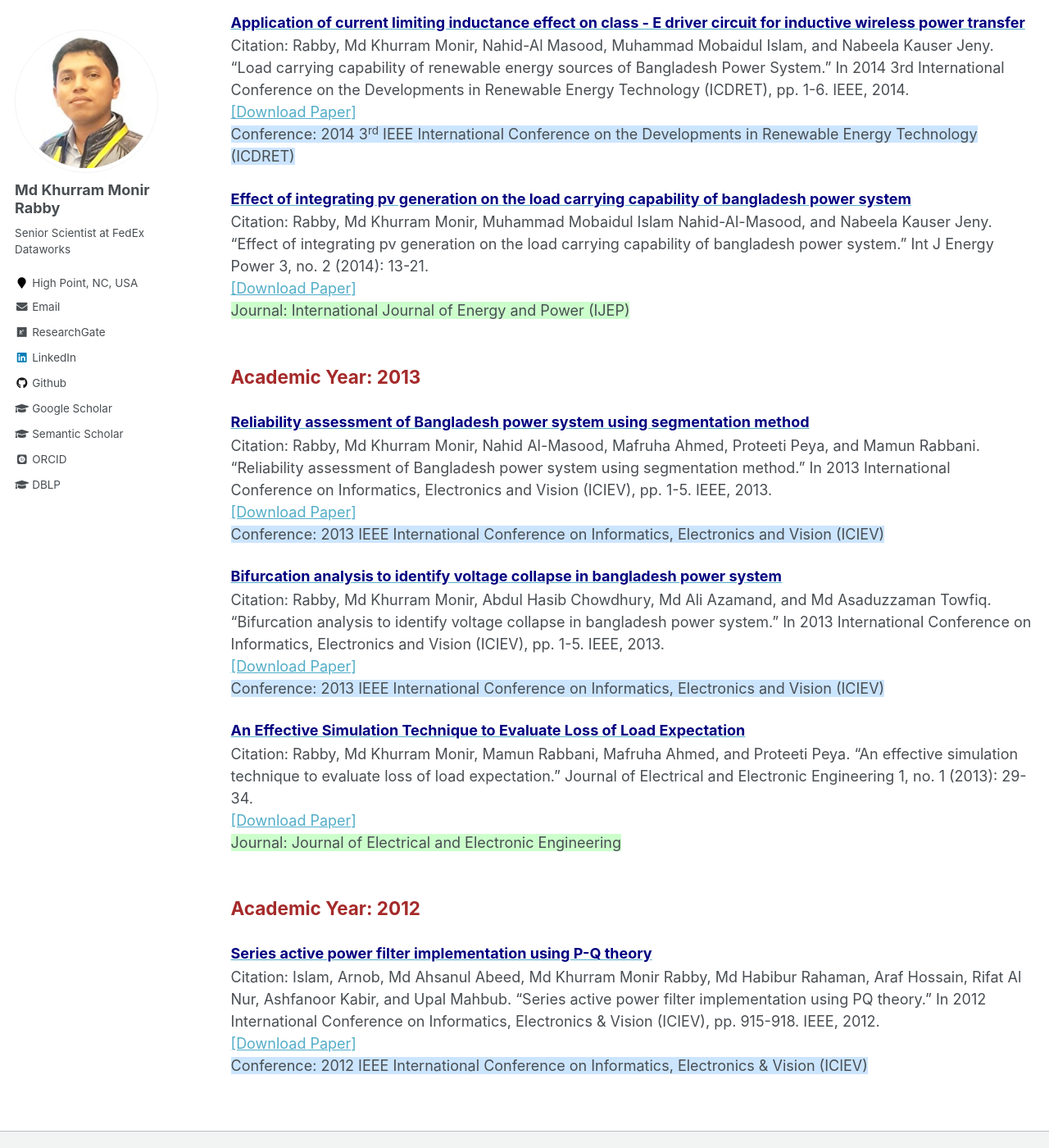
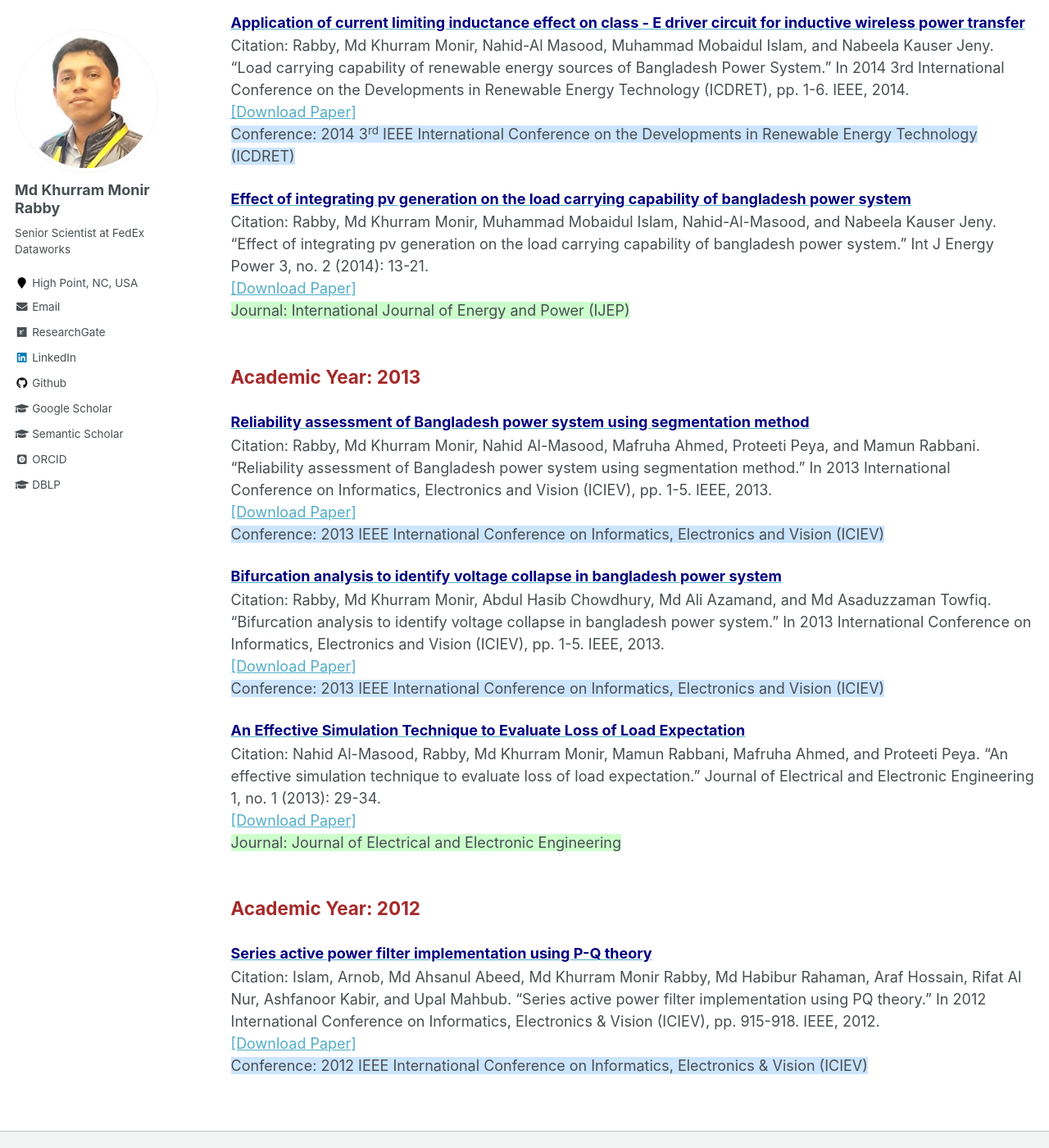
Before and after one commit to mkmrabby/mkmrabby.github.io, a Jekyll site: the page built from _pages/publications_lists.md, in a window 1280 px wide and 1400 px high, scrolled down 5136 px. Shown: the whole window at 82% size. Built offline with Jekyll 4.4.1, drawn with Linux system fonts in a browser that asks for light colours; some web fonts are replaced.

Commit message:
Update publications_lists.md

```diff
--- a/_pages/publications_lists.md
+++ b/_pages/publications_lists.md
@@ -187,7 +187,7 @@ Citation: Rabby, Md Khurram Monir, Nahid-Al Masood, Muhammad Mobaidul Islam, and
 <br/>
 
 <span style="color:black; font-size:1.1em"><b><a href="https://d1wqtxts1xzle7.cloudfront.net/47284032/Effect_of_Integrating_PV_Generation_on_the_Load_Carrying_Capability_of_Bangladesh_Power_System-libre.pdf?1468731484=&response-content-disposition=inline%3B+filename%3DEffect_of_Integrating_PV_Generation_on_t.pdf&Expires=1748818025&Signature=g3E6CrsTv33WmVM7hcuElTpDyv-xVEwd-peo60WdBxSkGe3UWRdMNeElupGLufVXWfzyH-EaTlFP9~Hvq2CWpP4xHQucY5ZCU6da42fmDBJwDBVqeXh1lptD8hdj7y0MeFU534cjmQk1sHLqpL3GflBHsx2k9gtShxUvHdJsw1cnvHELrPkBV~SBU7bhN2N~Cqhxi8cj5gkWhMTa81GA8knZefQbQuqUreDi6YbFJjOJUNde5qCvuaceghZHo0ffvUyuOOCIjmuF0MaX3aR1Yc16jf79z1857IHzHIFzIu3FoPtt6HseMgBZHfoahRzeCmdgSygnWrCxyIV6eZQtTw__&Key-Pair-Id=APKAJLOHF5GGSLRBV4ZA" target="_blank"><font color="Navy" size="4">Effect of integrating pv generation on the load carrying capability of bangladesh power system</font></a></b></span><br/>
-Citation: Rabby, Md Khurram Monir, Muhammad Mobaidul Islam Nahid-Al-Masood, and Nabeela Kauser Jeny. "Effect of integrating pv generation on the load carrying capability of bangladesh power system." Int J Energy Power 3, no. 2 (2014): 13-21.<br/>
+Citation: Rabby, Md Khurram Monir, Muhammad Mobaidul Islam, Nahid-Al-Masood, and Nabeela Kauser Jeny. "Effect of integrating pv generation on the load carrying capability of bangladesh power system." Int J Energy Power 3, no. 2 (2014): 13-21.<br/>
 <a href="https://d1wqtxts1xzle7.cloudfront.net/47284032/Effect_of_Integrating_PV_Generation_on_the_Load_Carrying_Capability_of_Bangladesh_Power_System-libre.pdf?1468731484=&response-content-disposition=inline%3B+filename%3DEffect_of_Integrating_PV_Generation_on_t.pdf&Expires=1748818025&Signature=g3E6CrsTv33WmVM7hcuElTpDyv-xVEwd-peo60WdBxSkGe3UWRdMNeElupGLufVXWfzyH-EaTlFP9~Hvq2CWpP4xHQucY5ZCU6da42fmDBJwDBVqeXh1lptD8hdj7y0MeFU534cjmQk1sHLqpL3GflBHsx2k9gtShxUvHdJsw1cnvHELrPkBV~SBU7bhN2N~Cqhxi8cj5gkWhMTa81GA8knZefQbQuqUreDi6YbFJjOJUNde5qCvuaceghZHo0ffvUyuOOCIjmuF0MaX3aR1Yc16jf79z1857IHzHIFzIu3FoPtt6HseMgBZHfoahRzeCmdgSygnWrCxyIV6eZQtTw__&Key-Pair-Id=APKAJLOHF5GGSLRBV4ZA" target="_blank">[Download Paper]</a> <br/>
 <span style="background-color:#ccffcc; font-size:1em;">Journal: International Journal of Energy and Power (IJEP)</span>
 <br/>
@@ -197,7 +197,7 @@ Citation: Rabby, Md Khurram Monir, Muhammad Mobaidul Islam Nahid-Al-Masood, and
 <br/>
 
 <span style="color:black; font-size:1.1em"><b><a href="https://ieeexplore.ieee.org/abstract/document/6572617" target="_blank"><font color="Navy" size="4">Reliability assessment of Bangladesh power system using segmentation method</font></a></b></span><br/>
-Citation: Rabby, Md Khurram Monir, Nahid Al-Masood, Mafruha Ahmed, Proteeti Peya, and Mamun Rabbani. "Reliability assessment of Bangladesh power system using segmentation method." In 2013 International Conference on Informatics, Electronics and Vision (ICIEV), pp. 1-5. IEEE, 2013.<br/>
+Citation:  Rabby, Md Khurram Monir, Nahid Al-Masood, Mafruha Ahmed, Proteeti Peya, and Mamun Rabbani. "Reliability assessment of Bangladesh power system using segmentation method." In 2013 International Conference on Informatics, Electronics and Vision (ICIEV), pp. 1-5. IEEE, 2013.<br/>
 <a href="https://ieeexplore.ieee.org/abstract/document/6572617" target="_blank">[Download Paper]</a> <br/>
 <span style="background-color:#cce5ff; font-size:1em;">Conference: 2013 IEEE International Conference on Informatics, Electronics and Vision (ICIEV)</span>
 <br/>
@@ -209,7 +209,7 @@ Citation: Rabby, Md Khurram Monir, Abdul Hasib Chowdhury, Md Ali Azamand, and Md
 <br/>
 
 <span style="color:black; font-size:1.1em"><b><a href="http://www.jeeeng.org/article/10.11648/j.jeee.20130101.13" target="_blank"><font color="Navy" size="4">An Effective Simulation Technique to Evaluate Loss of Load Expectation</font></a></b></span><br/>
-Citation: Rabby, Md Khurram Monir, Mamun Rabbani, Mafruha Ahmed, and Proteeti Peya. "An effective simulation technique to evaluate loss of load expectation." Journal of Electrical and Electronic Engineering 1, no. 1 (2013): 29-34.<br/>
+Citation:  Nahid Al-Masood, Rabby, Md Khurram Monir, Mamun Rabbani, Mafruha Ahmed, and Proteeti Peya. "An effective simulation technique to evaluate loss of load expectation." Journal of Electrical and Electronic Engineering 1, no. 1 (2013): 29-34.<br/>
 <a href="http://www.jeeeng.org/article/10.11648/j.jeee.20130101.13" target="_blank">[Download Paper]</a> <br/>
 <span style="background-color:#ccffcc; font-size:1em;">Journal: Journal of Electrical and Electronic Engineering</span>
 <br/>
```
